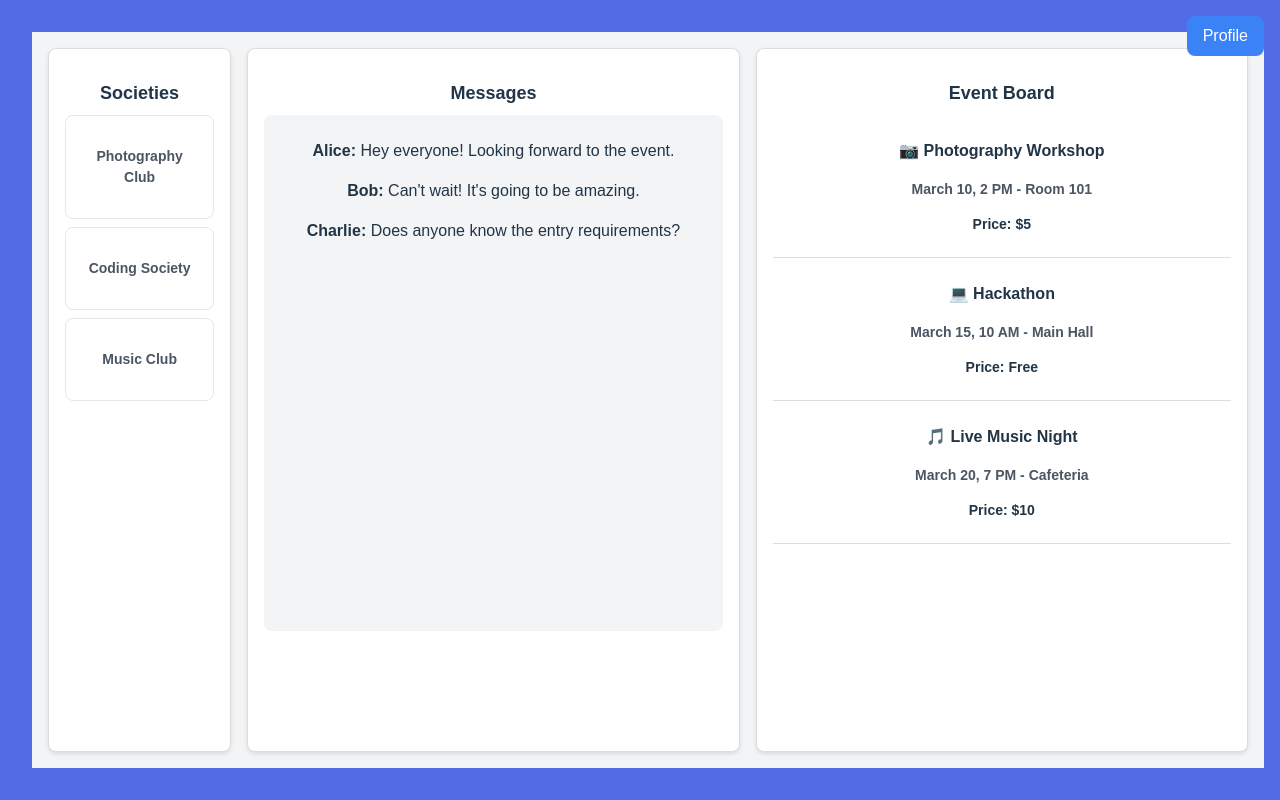
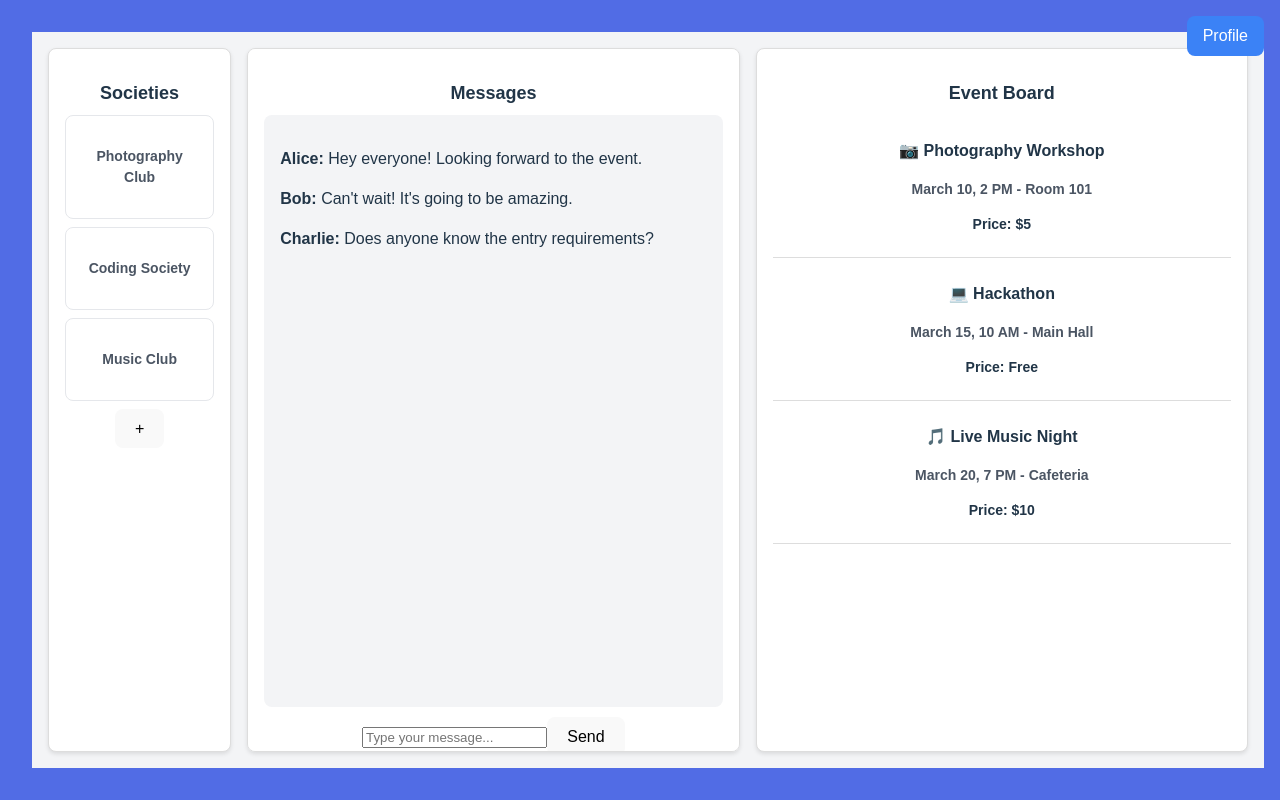
Before and after one commit to PortsmouthTeam6C/SETaP-Code, a React (Vite) app in the folder Frontend/: page /Homepage in a window 1280 px wide. Built offline with nearby package versions, Linux system fonts and the light colour scheme.

Commit message:
messaging and adding society

```diff
--- a/Frontend/src/pages/HomePage.css
+++ b/Frontend/src/pages/HomePage.css
@@ -57,15 +57,21 @@ body {
   }
 
   .message-box {
-    height: 500px;
+    height: 560px;
     overflow-y: auto;
     background-color: #f3f4f6;
-    padding: 0.5rem;
+    padding: 1rem;
     border-radius: 0.5rem;
+    text-align: left;
   }
 
   .message-box p {
     margin-bottom: 0.5rem;
+  }
+
+  .message-input{
+    padding: 10px;
+    align-content: space-between;
   }
 
   .event-details {
--- a/Frontend/src/pages/Homepage.tsx
+++ b/Frontend/src/pages/Homepage.tsx
@@ -1,4 +1,5 @@
 import { useState } from "react";
+import { useNavigate } from 'react-router-dom';
 import './HomePage.css';
 
 const societies = [
@@ -13,13 +14,38 @@ const events = [
   { id: 3, picture: "🎵", description: "Live Music Night", date: "March 20", time: "7 PM", place: "Cafeteria", price: "$10" },
 ];
 
-const messages = [
+const initialMessages = [
   { id: 1, user: "Alice", text: "Hey everyone! Looking forward to the event." },
   { id: 2, user: "Bob", text: "Can't wait! It's going to be amazing." },
   { id: 3, user: "Charlie", text: "Does anyone know the entry requirements?" },
 ];
 
-export default function Homepage() {
+function Homepage() {
+  const navigate = useNavigate();
+  const [messages, setMessages] = useState(initialMessages);
+  const [newMessage, setNewMessage] = useState("");
+
+  function handleJoinSociety() {
+    // Redirects to navigate page
+    navigate('/NavigateScreen');
+  }
+
+  function handleSendMessage() {
+    if (newMessage.trim() !== "") {
+      const newMessageObj = {
+        id: messages.length + 1,  // Simple way to create a unique id
+        user: "You",  // Assuming the user sending the message is always "You" for simplicity
+        text: newMessage
+      };
+
+      // Update messages state
+      setMessages((prevMessages) => [...prevMessages, newMessageObj]);
+
+      // Clear input field after sending the message
+      setNewMessage("");
+    }
+  }
+
   return (
     <div className="container">
       {/* Society List */}
@@ -30,6 +56,10 @@ export default function Homepage() {
             <p>{society.name}</p>
           </div>
         ))}
+        {/* join Society */}
+        <div className="add-society">
+          <button onClick={handleJoinSociety}>+</button>
+        </div>
       </div>
 
       {/* Messages */}
@@ -39,6 +69,17 @@ export default function Homepage() {
           {messages.map((msg) => (
             <p key={msg.id}><strong>{msg.user}:</strong> {msg.text}</p>
           ))}
+        </div>
+
+        {/* Message Input and Send Button */}
+        <div className="message-input">
+          <input
+            type="text"
+            value={newMessage}
+            onChange={(e) => setNewMessage(e.target.value)}
+            placeholder="Type your message..."
+          />
+          <button onClick={handleSendMessage}>Send</button>
         </div>
       </div>
 
@@ -53,9 +94,13 @@ export default function Homepage() {
           </div>
         ))}
       </div>
+
+      {/* Profile Button */}
       <div className="profile-button">
         Profile
       </div>
     </div>
   );
 }
+
+export default Homepage;
```
